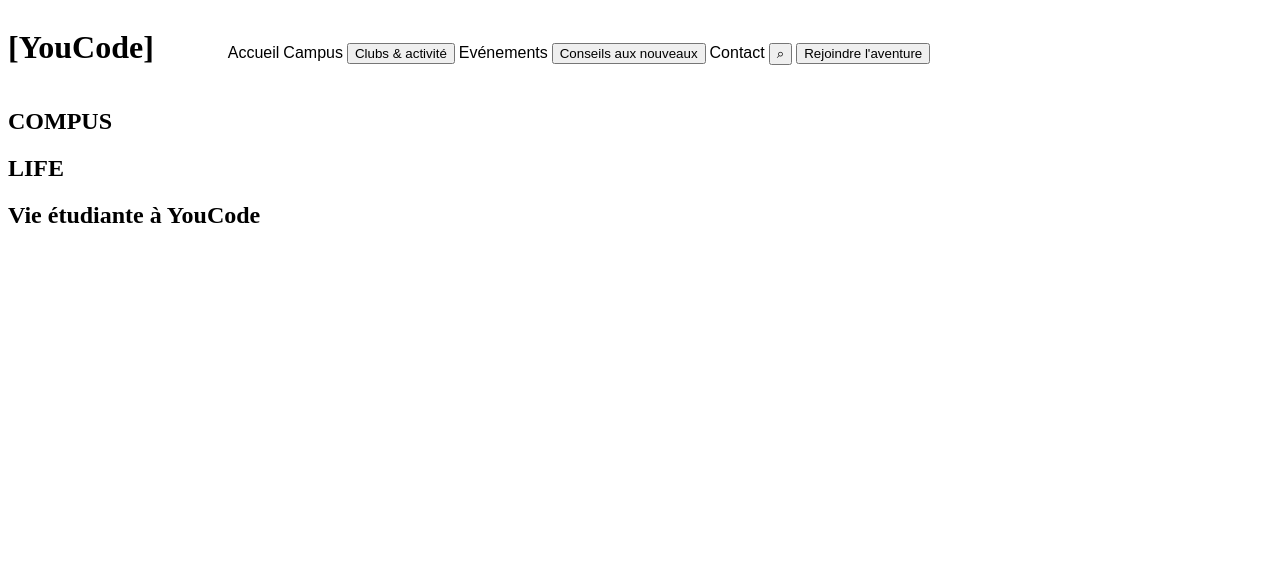
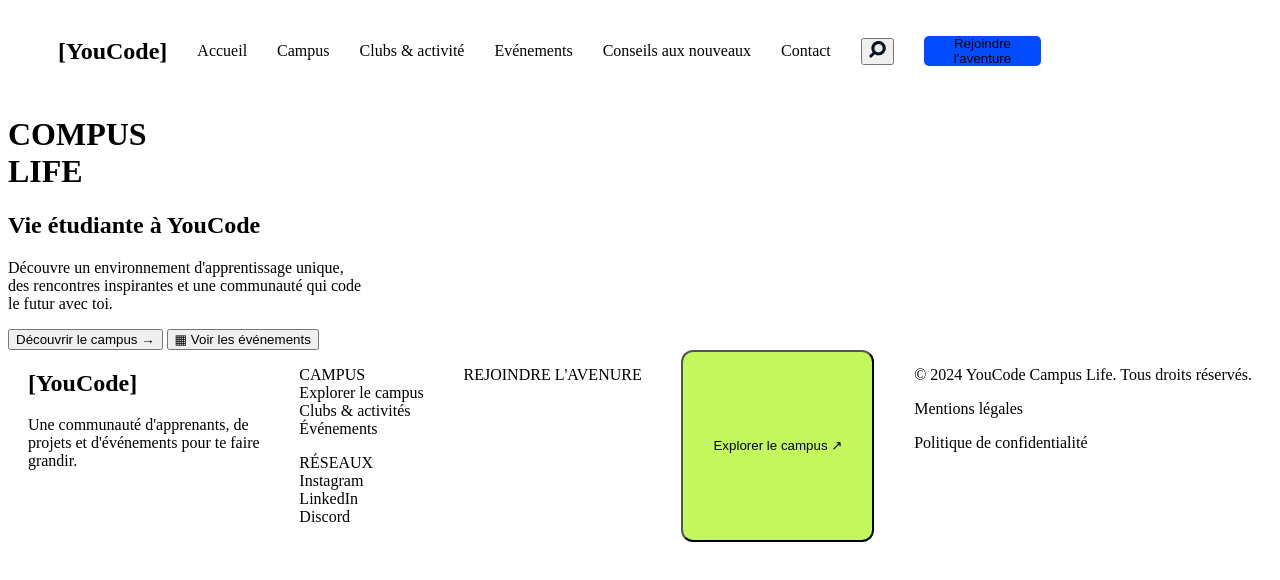
Before and after one commit to jarry-saida/Compus_Life, a plain HTML site: page index.html in a window 1280 px wide. Drawn offline with Linux system fonts and the light colour scheme.

Commit message:
ajouter un commit a new branche

```diff
--- a/index.html
+++ b/index.html
@@ -9,25 +9,58 @@
     <body>
         <!-- pour faire un commentaire -->
         <header>
-            <h1 style="display: inline-block; margin-right: 70px;">[YouCode]</h1>
-            <button class="btn-Accueil">Accueil</button>
-            <button class="btn-Campus">Campus</button>
-            <button class="btn-Clubs & activité">Clubs & activité</button>
-            <button class="btn-Evénements">Evénements</button>
-            <button class="btn-Conseils aux nouveaux">Conseils aux nouveaux</button>
-            <button class="btn-Contact">Contact</button>
-            <button class="btn-Recherche">⌕</button>
-            <button class="btn-Rejoindre l'aventure">Rejoindre l'aventure</button>
+            <nav>
+                <h1>[YouCode]</h1>
+                <a href="">Accueil</a>
+                <a href="">Campus</a>
+                <a href="">Clubs & activité</a>
+                <a href="">Evénements</a>
+                <a href="">Conseils aux nouveaux</a>
+                <a href="">Contact</a>
+                <button>
+                    <img src="assets/Images/⌕.png" alt="">
+                </button>
+                <button class="Rejoindre">Rejoindre<br>l'aventure</button>
+            </nav>
         </header>
-        <nav>
-            <h1>COMPUS</h1>
-            <h1>LIFE</h1>
+        <span>
+            <h1>COMPUS<br>LIFE</h1>
             <h2>Vie étudiante à YouCode</h2>
-            <h3></h3>
-        </nav>
+            <p>Découvre un environnement d'apprentissage unique,<br>des rencontres inspirantes et une communauté qui code <br> le futur avec toi.</p>
+            <button>Découvrir le campus &rarr;</button>
+            <button>▦  Voir les événements</button>
+        </span>
 
 
 
-
+        <footer>
+            <article>
+                <h1>[YouCode]</h1>
+                <p>Une communauté d'apprenants, de <br> projets et d'événements pour te faire <br> grandir.</p>
+            </article>
+            <article id = "article1">
+                <section>
+                    <dl>
+                        <dt>CAMPUS</dt>
+                        <dt>Explorer le campus</dt>
+                        <dt>Clubs & activités</dt>
+                        <dt>Événements</dt>
+                    </dl>
+                </section>
+                <dl>
+                    <dt>RÉSEAUX</dt>
+                    <dt>Instagram</dt>
+                    <dt>LinkedIn</dt>
+                    <dt>Discord</dt>
+                </dl>
+            </article>
+            <p>REJOINDRE L'AVENURE</p>
+            <button class="Explorer">Explorer le campus ↗</button>
+            <article>
+                <p>© 2024 YouCode Campus Life. Tous droits réservés.</p>
+                <p>Mentions légales</p>
+                <p>Politique de confidentialité</p>
+            </article>
+        </footer>
     </body>
 </html>
--- a/style.css
+++ b/style.css
@@ -1,56 +1,65 @@
-.btn-Accueil {
-  background: none;
-  border: none;
-  padding: 0;
-  cursor: pointer;
-  font-size: inherit;
-  color: #000000;
+
+
+
+
+
+header {
+    display: flex;
+    justify-content: space-between;
+    align-items: center;
+    background-color:white;
+    padding: 10px 50px 10px 50px;
 }
-.btn-Campus {
-  background: none;
-  border: none;
-  padding: 0;
-  cursor: pointer;
-  font-size: inherit;
-  color: #000000;
+
+nav {
+    display: flex;
+    align-items: center;
+    justify-content: space-evenly;
+    gap: 30px;
 }
-.btn-Clubs&activité {
-  background: none;
-  border: none;
-  padding: 0;
-  cursor: pointer;
-  font-size: inherit;
-  color: #000000;
+a {
+    text-decoration: none;
+    color: black;
 }
-.btn-Evénements {
-  background: none;
-  border: none;
-  padding: 0;
-  cursor: pointer;
-  font-size: inherit;
-  color: #000000;
+a:active{
+    color:#034BFF;
 }
-.btn-Conseilsauxnouveaux {
-  background: none;
-  border: none;
-  padding: 0;
-  cursor: pointer;
-  font-size: inherit;
-  color: #000000;
+.Rejoindre{
+    background-color: #034BFF;
+    width: 200 ;
+    height: 29 ;
+    border-radius: 5px;
+    border: #034BFF;
+    padding: 0px 30px 0px 30px ;
 }
-.btn-Contact {
-  background: none;
-  border: none;
-  padding: 0;
-  cursor: pointer;
-  font-size: inherit;
-  color: #000000;
+.Explorer{
+    background-color: #C3F85C;
+    width: 260;
+    height: 63;
+    border-radius: 12px;
+    padding: 0px 30px 0px 30px;
 }
-.btn-Rejoindrelaventure {
-  background: none;
-  border: none;
-  padding: 0;
-  cursor: pointer;
-  font-size: inherit;
-  color: #000000;
+#article1{
+
+
 }
+
+
+
+/*article{
+    display: flex;
+}*/
+footer{
+    display: flex;
+    justify-content: space-around;
+    /* background-color: black; */
+}
+               /* <h1 style="display: inline-block; margin-left: 20px; margin-right: 20px;">[YouCode]</h1>
+                <button style="display: inline-block; margin-right: 20px;" class="btn-Accueil">Accueil</button>
+                <button style="display: inline-block; margin-right: 20px;" class="btn-Campus">Campus</button>
+                <button style="display: inline-block; margin-right: 20px;" class="btn-Clubs & activité">Clubs & activité</button>
+                <button style="display: inline-block; margin-right: 20px;" class="btn-Evénements">Evénements</button>
+                <button style="display: inline-block; margin-right: 20px;" class="btn-Conseils aux nouveaux">Conseils aux nouveaux</button>
+                <button style="display: inline-block; margin-right: 200px;" class="btn-Contact">Contact</button>
+                <button style="display: inline-block; margin-right: 20px;" class="btn-Recherche">⌕</button>
+                <button style="display: inline-block; margin-right: 20px;" class="btn-Rejoindre l'aventure">Rejoindre <br> l'aventure</button>*/
```
Also changed, not shown: assets/Images/⌕.png (added), branche.html (added).
